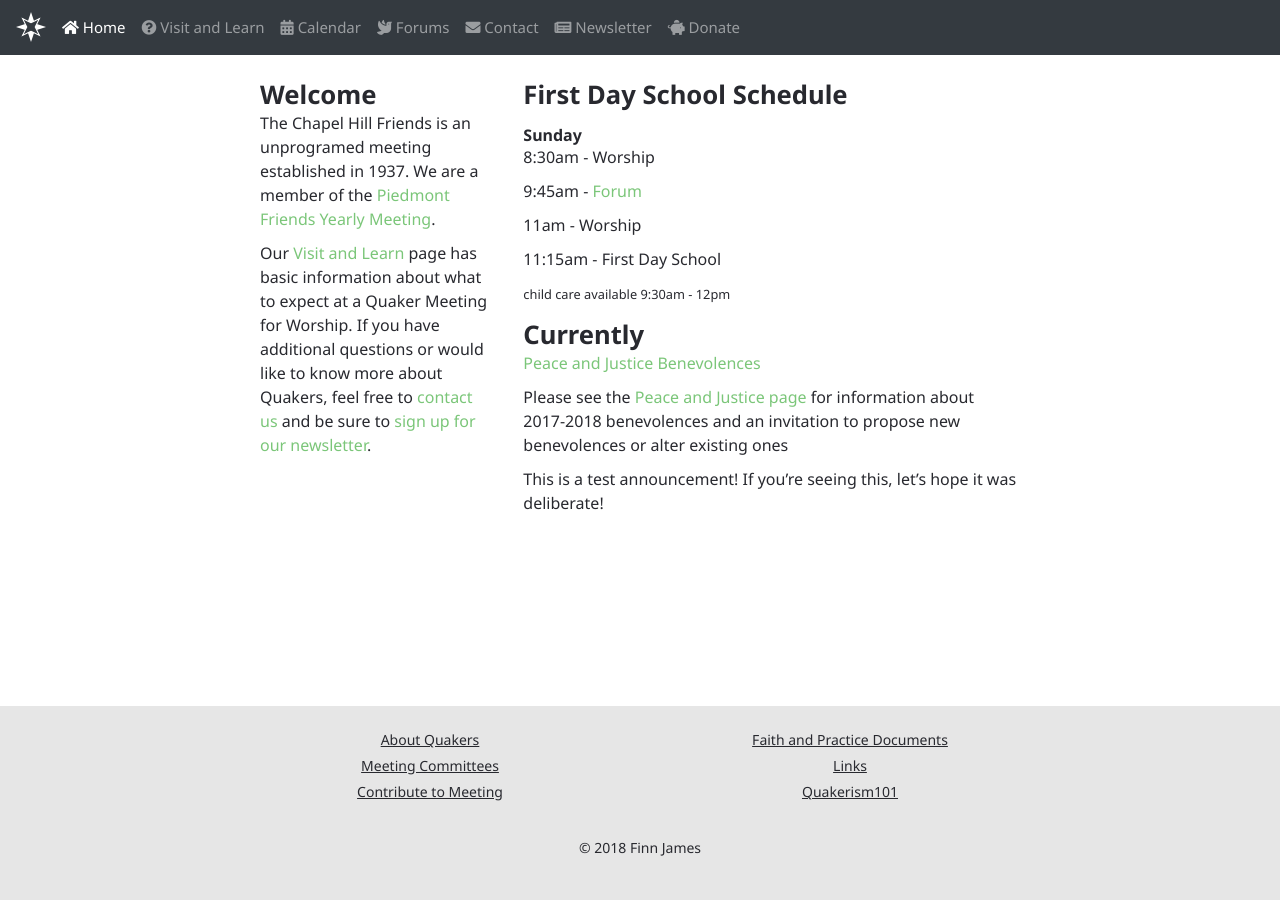
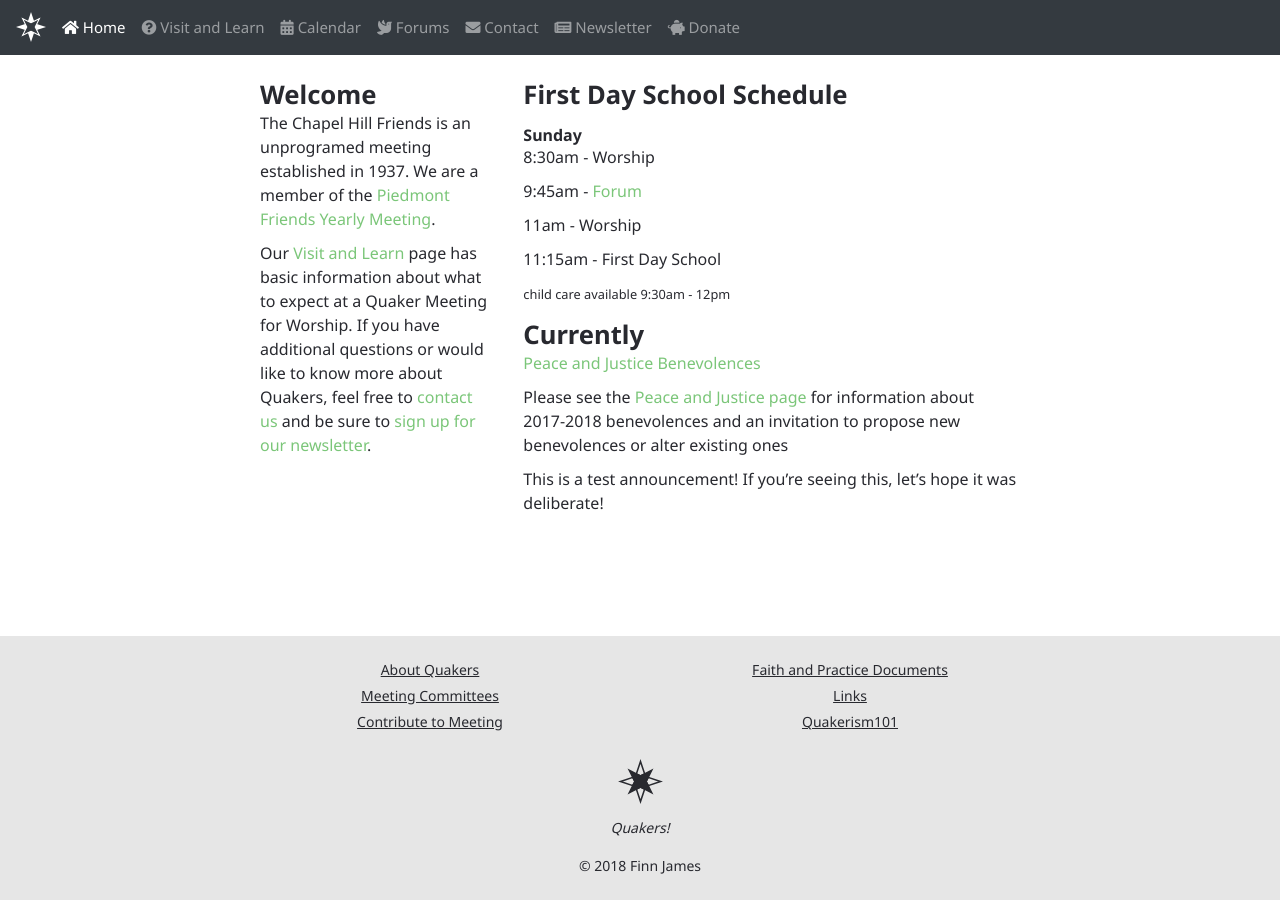
Before and after one commit to chfm/chfm.github.io, a Jekyll site: the page built from index.md, in a window 1280 px wide. Built offline with Jekyll 4.4.1, drawn with Linux system fonts in a browser that asks for light colours; nearby versions of some CDN libraries; some of the changed lines change nothing that is shown.

Commit message:
footer update

```diff
--- a/_includes/footer.html
+++ b/_includes/footer.html
@@ -10,12 +10,14 @@
     <div><a href="#">Quakerism101</a></div>
   </div>
 </div>
-<div class="row">
-  <div class="col-12" id="copyright" style="margin-top: 30px;"> &copy; 2018 Finn James</div>
-  <div id="creditsBlock" class="col-12">
-    <div id="credits">
-      made with jQuery, Bootstrap, Jekyll, and frustration :)
-    </div>
-    <div id="creditsReveal"></div>
+<div class="row" id="logo">
+  <div class="col-12">
+    <img width="45" src="{{site.baseurl}}/assets/images/icons/quaker-star-dark.svg">
+  </div>
+  <div class="col-12" id="slogan">
+    Quakers!
   </div>
 </div>
+<div class="row">
+  <div class="col-12" id="copyright" style="margin-top: 20px;"> &copy; 2018 Finn James</div>
+</div>
--- a/_sass/main.scss
+++ b/_sass/main.scss
@@ -224,26 +224,11 @@ a {
   }
 }
 
-#creditsBlock {
-  position: relative;
-  height: auto;
-  width: auto;
-  padding: 0px;
-  margin: 0px;
+#logo {
+  margin-top: 20px;
 }
 
-#creditsReveal {
-  background-color: darken($color2, 10%);
-  width: 100%;
-  height: 100%;
-  position: absolute;
-  bottom: 0px;
-  left: 0px;
-  z-index: 1;
+#slogan {
+  margin-top: 15px;
+  font-style: italic;
 }
-
-#credits {
-  padding: 0px;
-  height: auto;
-  width: 100%;
-}
--- a/assets/js/script.js
+++ b/assets/js/script.js
@@ -1,50 +1,50 @@
 // swap out the slogan
 $(function () {
-  var slogans = {
-    0: "Quakers!",
-    1: "we hope your visit to our site was intentional",
-    2: "gluten free",
-    3: "funded by viewers like you, thank you",
-    4: "the best thing since sliced bread",
-    5: "not affiliated with the oats",
-    6: "since 1937",
-    7: "Quakers founded Pennsylvania",
-    8: "Quakers won the 1947 Nobel Peace Prize",
-    9: "part of the Religious Society of Friends",
-    10: "Quakerism was founded by George Fox",
-    11: "locally sourced",
-    12: "assembled in the U.S., designed by George Fox in England",
-    13: "not the same as Amish",
-    14: "not the same as Mormon",
-    15: "not the same as Mennonite, but they used to meet here too",
-    16: "go to Forum!",
-    17: "follow our insta",
-    18: "who said Quakers are humorless?",
-    19: "click my name at the bottom of the page",
-    20: "our old website looked like it was made in the 90s",
-    21: "likely not seen on tv",
-    22: "our favorite is Integrity Spice",
-    23: "there aren't a lot of good ‘quaker’ puns",
-    24: "this site written by hand by yours truly",
-    25: "go Heels!",
-    26: "the official site of the legendary CHFM",
-    27: "we love NPR",
-    28: "from WBEZ and public radio international",
-    29: "the Upper Pod recommends Sufjan Stevens’ Carrie & Lowell",
-    30: "war is not an answer",
-    31: "Quakers!!! Where?",
-    32: "the development name for this website was ‘pink-dandelion’",
-    33: "this Friend speaks my mind",
-    34: "who says Quakers never get anything done?",
-    35: "<3",
-    36: "the favicon is a monocolor version of the official quaker symbol",
-    37: "stop by for tea!",
-    38: "we were pacifists before it was cool",
-    39: "go CFS Fighting Quakers!",
-    40: "don't blame me, I just wrote the website",
-  };
-  var x = Math.floor(Math.random() * (Object.keys(slogans).length));
-  // $("#slogan").html(slogans[x]);
+  var slogans = [
+    "Quakers!!",
+    "we hope your visit to our site was intentional",
+    "gluten free",
+    "funded by viewers like you, thank you",
+    "the best thing since sliced bread",
+    "not affiliated with the oats",
+    "since 1937",
+    "Quakers founded Pennsylvania",
+    "Quakers won the 1947 Nobel Peace Prize",
+    "part of the Religious Society of Friends",
+    "Quakerism was founded by George Fox",
+    "locally sourced",
+    "assembled in the U.S., designed by George Fox in England",
+    "we're not the same as Amish",
+    "we're not the same as Mormon",
+    "we're not the same as Mennonite, but they used to meet here too",
+    "go to Forum!",
+    "follow our insta",
+    "who said Quakers are humorless?",
+    "be sure to stay for snacks",
+    "our old website looked like it was made in the 90s",
+    "likely not seen on tv",
+    "our favorite is Integrity Spice",
+    "there aren't a lot of good ‘quaker’ puns",
+    "this site written by hand by yours truly",
+    "go Heels!",
+    "the official site of the legendary CHFM",
+    "we love NPR",
+    "from WBEZ and public radio international",
+    "the Upper Pod recommends Sufjan Stevens’ Carrie & Lowell",
+    "war is not an answer",
+    "Quakers!!! Where?",
+    "the development name for this website was ‘pink-dandelion’",
+    "this Friend speaks my mind",
+    "who says Quakers never get anything done?",
+    "<3",
+    "the favicon is a monocolor version of the official quaker symbol",
+    "stop by for tea!",
+    "we were pacifists before it was cool",
+    "go CFS Fighting Quakers!",
+    "don't blame me, I just wrote the website"
+  ];
+  var x = Math.floor(Math.random() * (slogans.length));
+  $("#slogan").html(slogans[x]);
 });
 
 // sign up popover
@@ -112,17 +112,4 @@ $(function () {
   });
 });
 
-// makes the credits appear when you click my name
-$(function () {
-  var state = true;
-  $('#copyright').click(function () {
-    if (state) {
-      $('#creditsReveal').stop().animate({ height: 0 }, 400, 'easeOutExpo');
-    } else {
-      $('#creditsReveal').animate({ height: "100%" }, 400, 'easeOutExpo');
-    }
-    state = !state;
-  });
-});
-
 // end o' the jQuery
```
Also changed, not shown: assets/images/icons/quaker-star-dark.svg (added).
